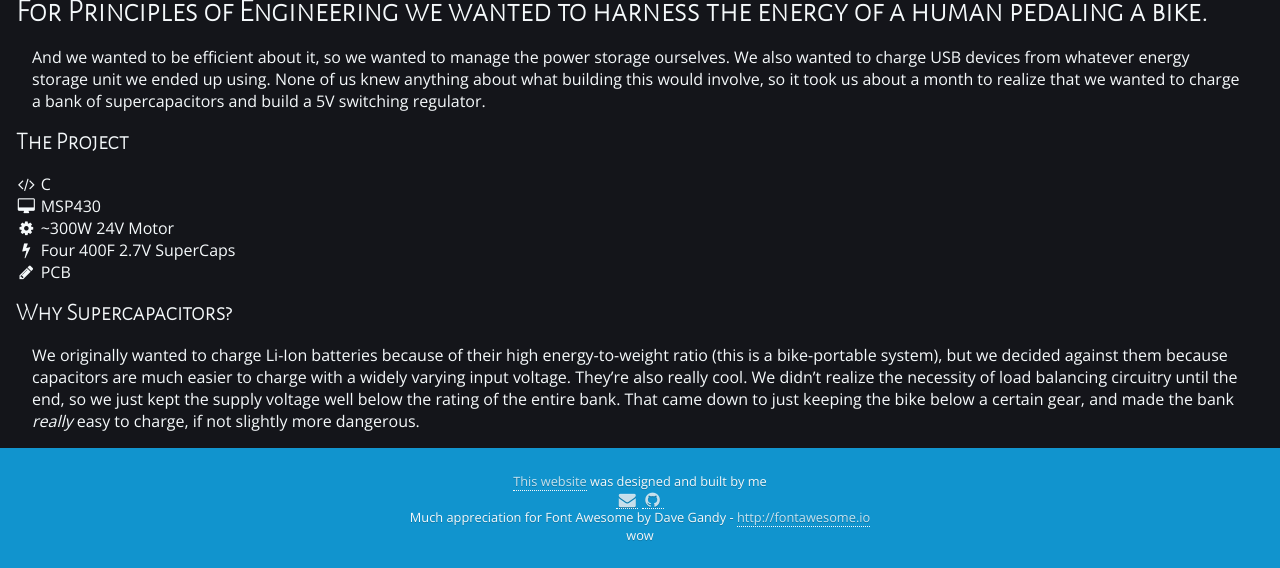
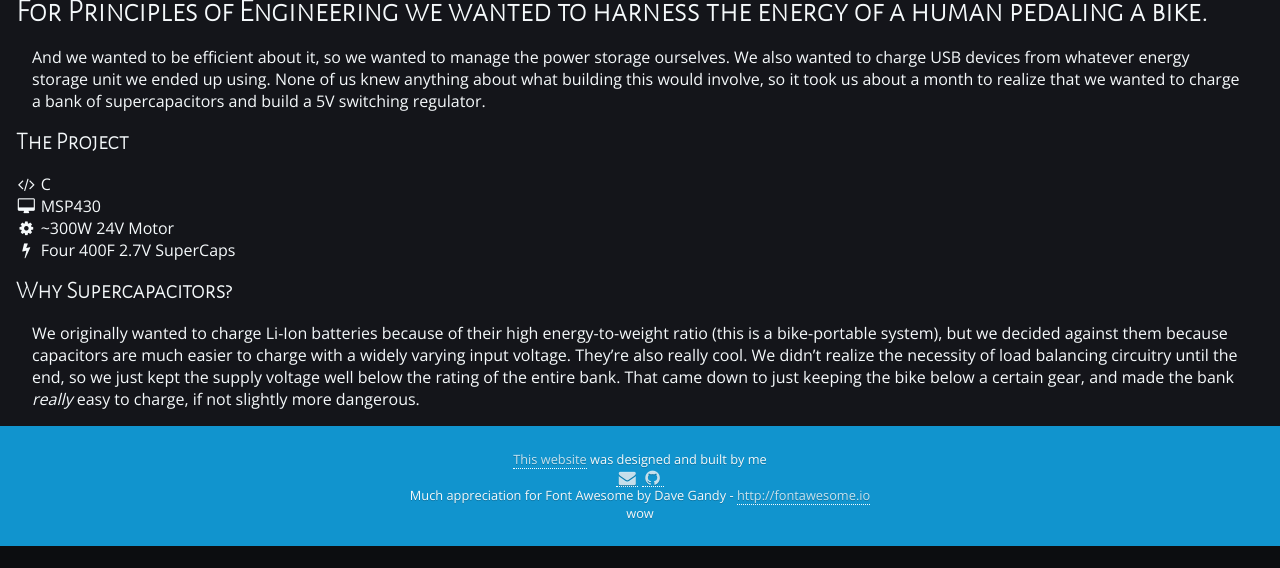
Before and after one commit to EnigMoiD/enigmoid.github.io, a Jekyll site: the page built from _posts/2013-12-17-poe-pyrois.md, in a window 1280 px wide and 900 px high, scrolled down 685 px, cut to the strip 332-900 px from the top of the window. Built offline with Jekyll 4.4.1, drawn with Linux system fonts in a browser that asks for light colours; nearby versions of some CDN libraries; after the commit the page ends 1563 px from its top, so only the background shows below that.

```diff
--- a/_posts/2013-12-17-poe-pyrois.md
+++ b/_posts/2013-12-17-poe-pyrois.md
@@ -13,8 +13,7 @@
 [code, C],
 [desktop, MSP430],
 [gear, ~300W 24V Motor],
-[bolt, Four 400F 2.7V SuperCaps],
-[pencil, PCB]]
+[bolt, Four 400F 2.7V SuperCaps]]
 ---
 
 ## Why Supercapacitors?
```
Also changed, not shown: other parts of _posts/2013-12-17-poe-pyrois.md (+1 -1 lines), _posts/2013-09-24-poe-lidar.md (+2 -0 lines), img/poe-lidar/diorama-scan.png (added), img/poe-lidar/tashcan-scan.png (added), img/poe-lidar/viola-scan.png (added), img/poe-pyrois/banner-old.jpg (added), 6 other files.
